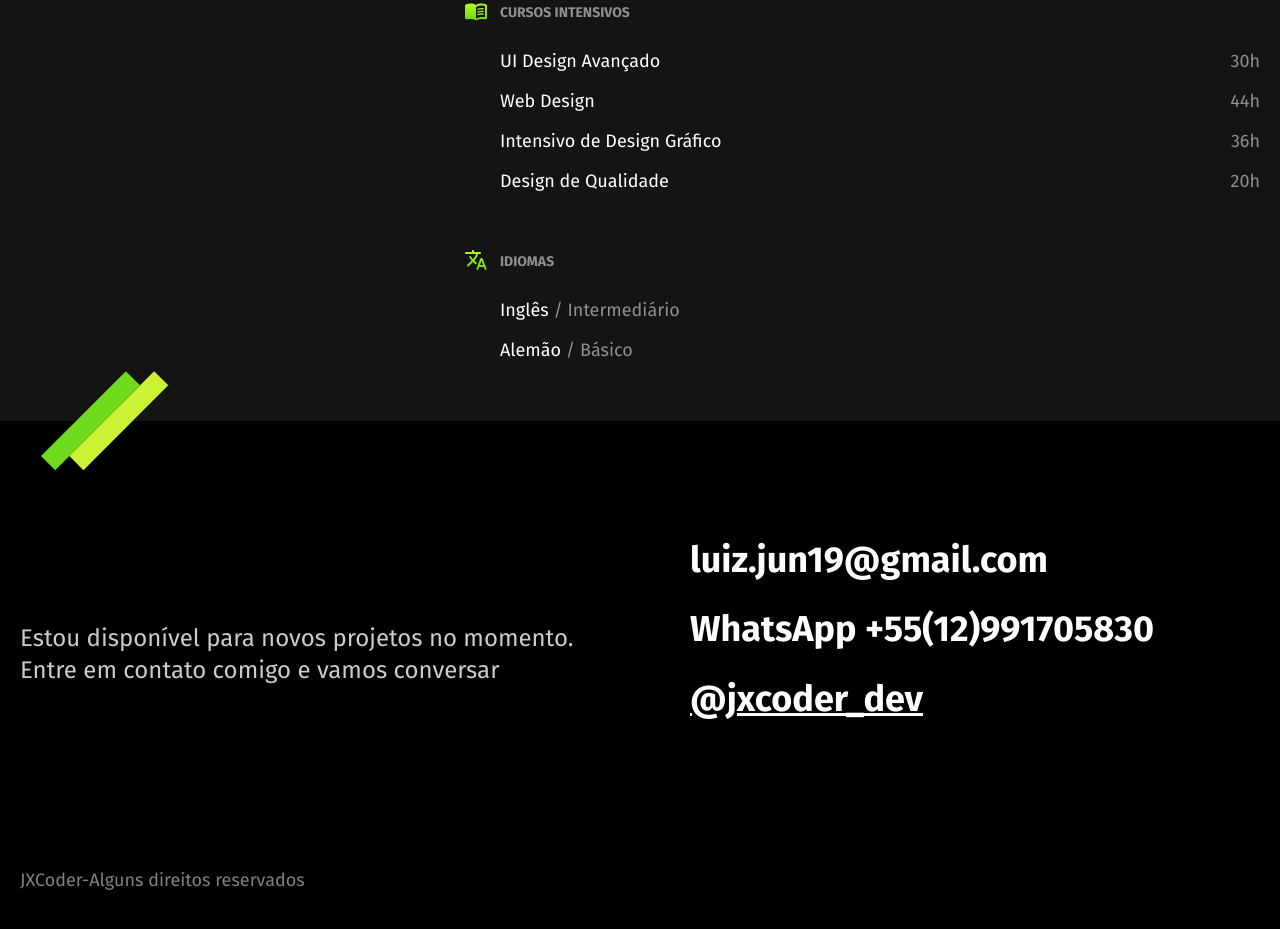
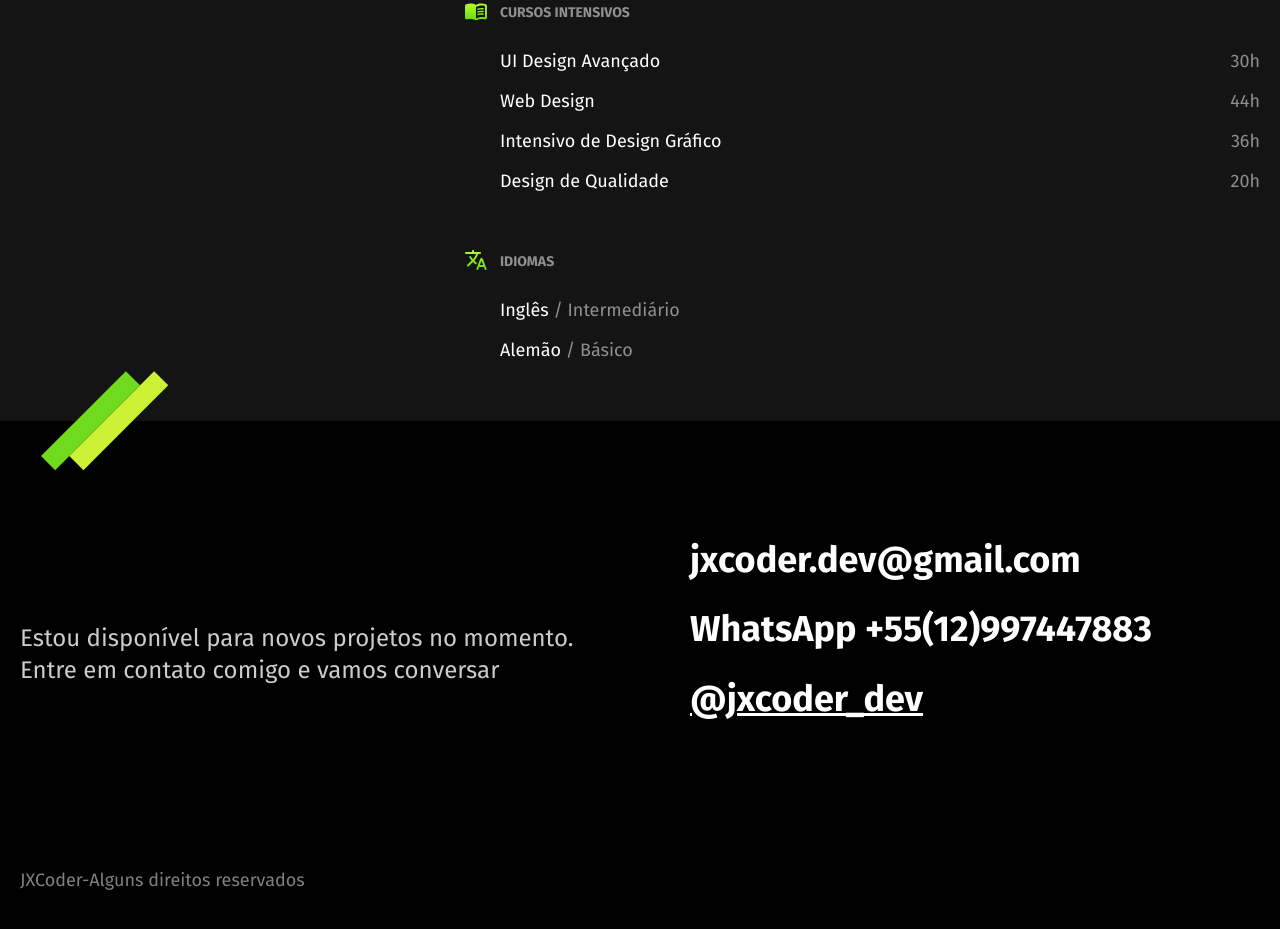
Before and after one commit to luizjxcoder/PORTFOLIO, a plain HTML site: page index.html in a window 1280 px wide. Shown: the part 2558-3487 px from the top of the page. Drawn offline with Linux system fonts and the light colour scheme.

Commit message:
Update index.html

```diff
--- a/index.html
+++ b/index.html
@@ -212,8 +212,8 @@
          <p class="footer-texto">Estou disponível para novos projetos no momento. Entre em contato comigo e vamos
             conversar</p>
          <ul class="footer-contato">
-            <li>luiz.jun19@gmail.com</li>
-            <li>WhatsApp +55(12)991705830</li>
+            <li>jxcoder.dev@gmail.com</li>
+            <li>WhatsApp +55(12)997447883</li>
             <li><a href="/">@jxcoder_dev</a></li>s
          </ul>
          <p class="footer-copy">JXCoder-Alguns direitos reservados</p>
```
